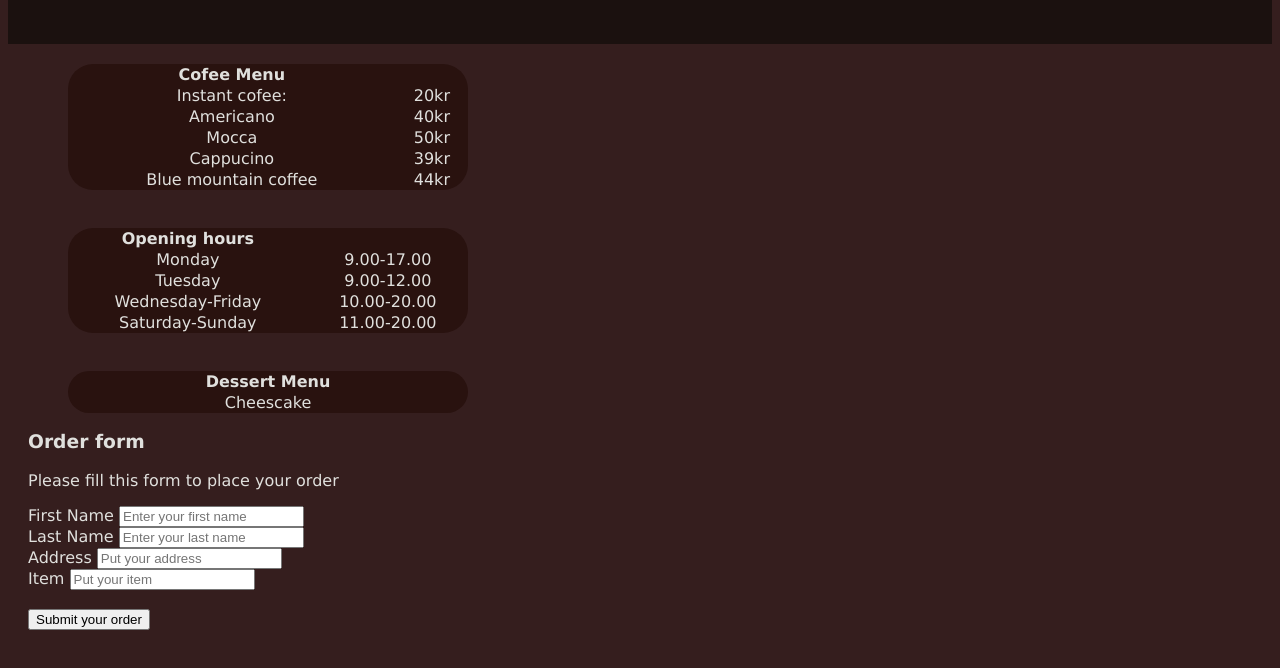
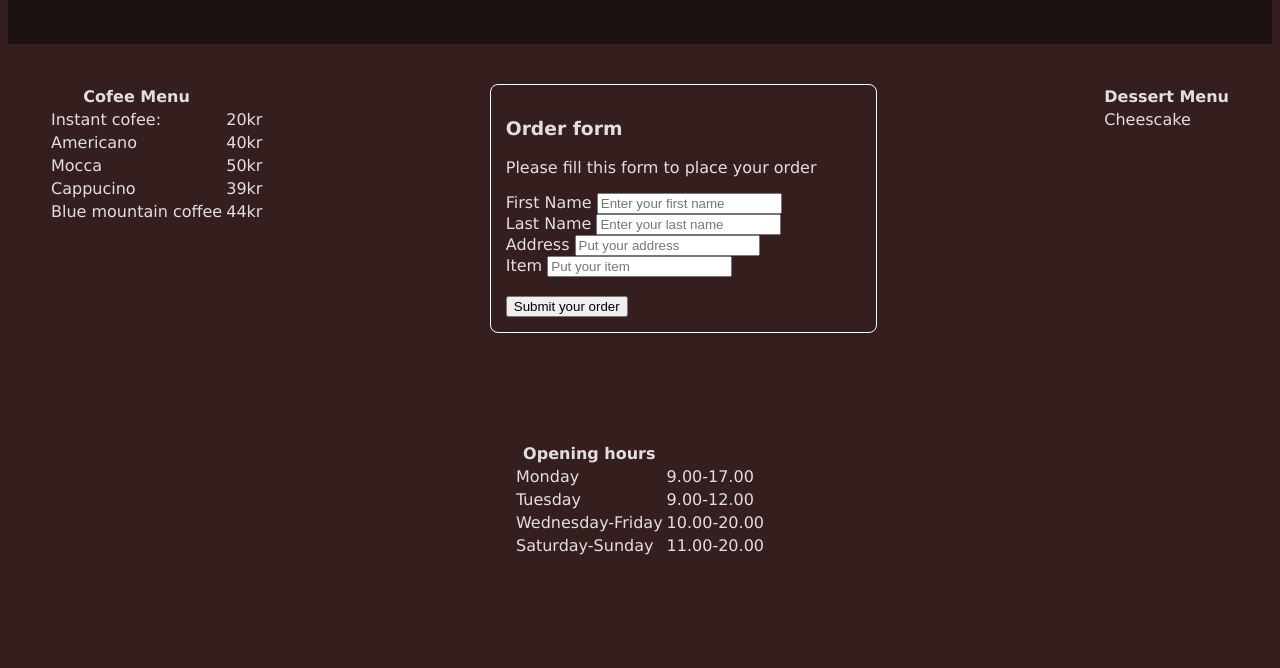
Before and after one commit to ornella28/HTML-CSS-Workshop, a plain HTML site: page index.html in a window 1280 px wide. Shown: the part 106-774 px from the top of the page. Drawn offline with Linux system fonts and the light colour scheme.

Commit message:
changes made

```diff
--- a/index.html
+++ b/index.html
@@ -15,7 +15,8 @@
   <main>
 
     <!--Table-->
-    <table>
+    <div class="top-section">
+    <table class="left-table">
         <link rel="stylesheet" href="style.css">
         <thead>
             <tr>
@@ -48,6 +49,43 @@
 
         </tbody>
     </table><br></br>
+
+    <!--Form-->
+    <form class="middle-form">
+        <h3>Order form</h3>
+        <p>Please fill this form to place your order</p>
+        <label for="firstname">First Name</label>
+        <input type="text" id="firstname" placeholder="Enter your first name" required></br>
+        <label for="lastname">Last Name</label>
+        <input type="text" id="lastname" placeholder="Enter your last name" required></br>
+        <label for="address">Address</label>
+        <input type="text" id="address" placeholder="Put your address" required></br>
+        <label for="item">Item</label>
+        <input type="text" id="item" placeholder="Put your item" required><br></br>
+
+        <button type="submit">Submit your order</button><br>
+    </form><br></br>
+
+
+
+
+    <table class="right-table">
+        <thead>
+            <tr>
+                <th>Dessert Menu</th>
+            </tr>
+        </thead>
+        <tbody>
+            <tr>
+                <td>Cheescake</td>
+            </tr>
+        </tbody>
+
+    </table>
+    </div>
+    <br><br>
+
+    <div class="bottom-table">
     <table>
         <thead>
             <tr>
@@ -72,34 +110,9 @@
                 <td>11.00-20.00</td>
             </tr>
         </tbody>
-    </table><br></br>
-    <table>
-        <thead>
-            <tr>
-                <th>Dessert Menu</th>
-            </tr>
-        </thead>
-        <tbody>
-            <tr>
-                <td>Cheescake</td>
-            </tr>
-        </tbody>
     </table>
-    <!--Form-->
-    <form action="">
-        <h3>Order form</h3>
-        <p>Please fill this form to place your order</p>
-        <label for="firstname">First Name</label>
-        <input type="text" id="firstname" placeholder="Enter your first name" required></br>
-        <label for="lastname">Last Name</label>
-        <input type="text" id="lastname" placeholder="Enter your last name" required></br>
-        <label for="address">Address</label>
-        <input type="text" id="address" placeholder="Put your address" required></br>
-        <label for="item">Item</label>
-        <input type="text" id="item" placeholder="Put your item" required><br></br>
-
-        <button type="submit">Submit your order</button><br>
-    </form><br></br>
+    </div>
+    <br></br>
 
 
 
--- a/style.css
+++ b/style.css
@@ -20,15 +20,39 @@ main {
 
 }
 
-table{
+/*table{
 width: 400px;
 border-collapse: collapse;
 background-color: rgb(41, 18, 15);
-/*padding: 5px 10px 10px 10px ;*/
+padding: 5px 10px 10px 10px ;
 border-radius: 25px;
-margin-left: 40px;
-text-align: center;
-
+margin-left: 800px;
+text-align: center;*/
 
 
 }
+th {
+    text-decoration: underline;
+    color: blanchedalmond;
+}
+
+.top-section {
+    display: flex;
+    justify-content: space-between;
+    align-items: flex-start;
+    padding: 20px;
+    margin-bottom: 30px;
+}
+.middle-form {
+    width: 30%;
+    text-align: left;
+    padding: 15px;
+    border-radius: 8px;
+    border: 1px solid white;
+}
+
+.bottom-table {
+    display: flex;
+    justify-content: center;
+    margin-top: 20px;
+}
```
